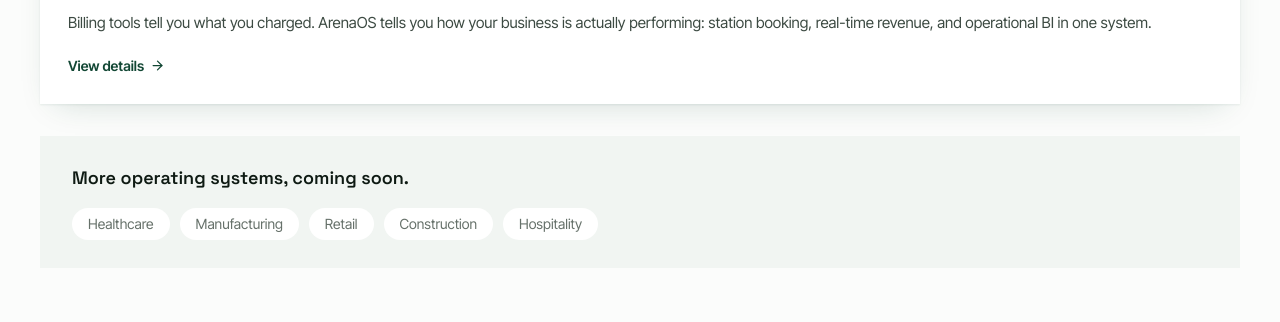
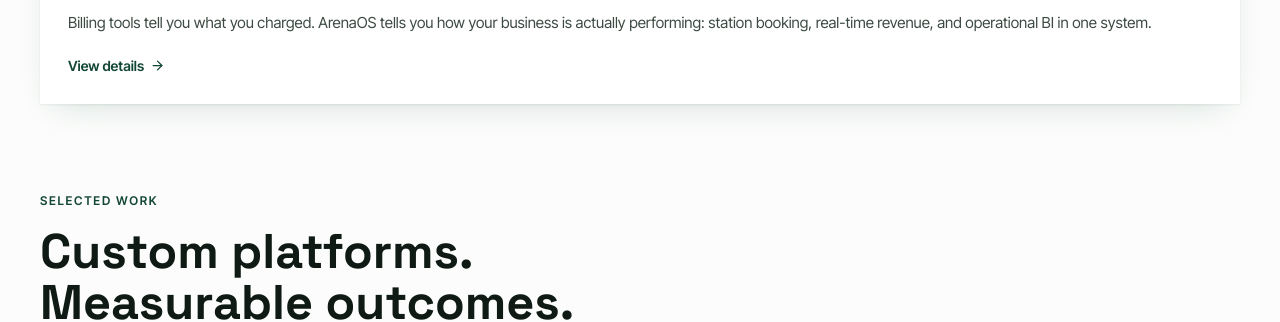
Before and after one commit to wnr-group/wnr-website, a Next.js app: page / in a window 1280 px wide. Shown: the part 2740-3062 px from the top of the page. Built offline with nearby package versions, Linux system fonts and the light colour scheme.

Commit message:
fix: remove coming-soon future products section from Products page and homepage

```diff
--- a/components/sections/Products.tsx
+++ b/components/sections/Products.tsx
@@ -1,5 +1,5 @@
 import { Section } from "@/components/ui/Section";
-import { products, futureProducts } from "@/content/products";
+import { products } from "@/content/products";
 import dynamic from "next/dynamic";
 
 const ProductsSection = dynamic(
@@ -11,8 +11,7 @@
 );
 
 /* Products — an interactive grid: click a card to open its full detail
-   in place (ProductsSection), no navigation. Future products close the
-   section as a quiet strip, unchanged from before. */
+   in place (ProductsSection), no navigation. */
 export function Products({
   heading = "Vertical operating systems.",
 }: {
@@ -30,23 +29,6 @@
       <div className="mt-14">
         <ProductsSection products={products} />
       </div>
-
-      {/* future products — quiet closing strip */}
-      <div className="mt-8 flex flex-col gap-4 rounded-3xl bg-mist px-8 py-7 md:flex-row md:items-center md:justify-between">
-        <h3 className="font-display text-lg font-semibold text-ink">
-          {futureProducts.heading}
-        </h3>
-        <ul className="flex flex-wrap gap-2.5">
-          {futureProducts.list.map((p) => (
-            <li
-              key={p}
-              className="rounded-full border border-line bg-paper px-4 py-1.5 text-sm text-muted"
-            >
-              {p}
-            </li>
-          ))}
-        </ul>
-      </div>
     </Section>
   );
 }
--- a/content/products.ts
+++ b/content/products.ts
@@ -110,13 +110,6 @@
   },
 ];
 
-// "Coming soon" future products grid — portfolio ambition.
-export const futureProducts = {
-  eyebrow: "The Portfolio",
-  heading: "More operating systems, coming soon.",
-  list: ["Healthcare", "Manufacturing", "Retail", "Construction", "Hospitality"],
-};
-
 export function getProduct(slug: string): Product | undefined {
   return products.find((p) => p.slug === slug);
 }
```
Also changed, not shown: 1 other file (tests, documents, lock files or other folders).
